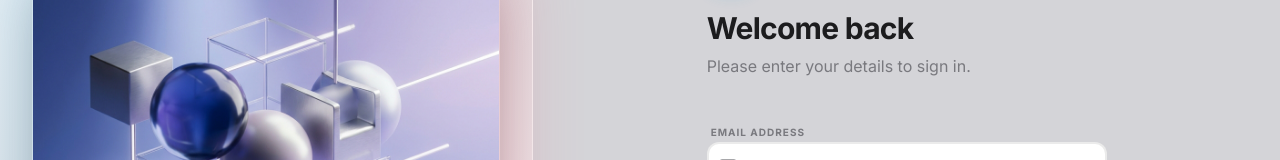
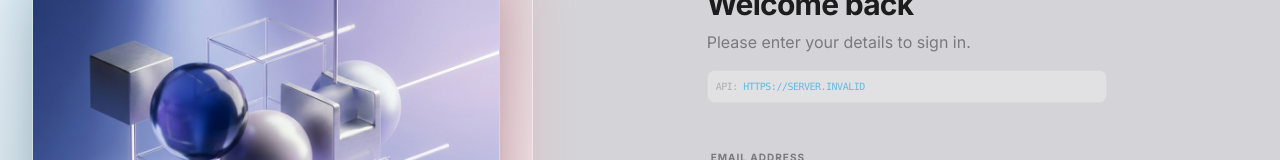
Before and after one commit to iamproms/project-atlas, a React (Vite) app in the folder frontend/: page /login in a window 1280 px wide. Shown: the part 210-370 px from the top of the page. Built offline with nearby package versions, Linux system fonts and the light colour scheme; no server answers.

Commit message:
Fix: Add SPA routing, sanitize API URL, and add debug indicator

```diff
--- a/frontend/src/api/client.js
+++ b/frontend/src/api/client.js
@@ -1,7 +1,10 @@
 import axios from 'axios';
 
+const rawBaseUrl = import.meta.env.VITE_API_URL || 'http://localhost:8000';
+const baseURL = rawBaseUrl.endsWith('/') ? rawBaseUrl.slice(0, -1) : rawBaseUrl;
+
 const api = axios.create({
-    baseURL: import.meta.env.VITE_API_URL || 'http://localhost:8000',
+    baseURL,
 });
 
 console.log('[Atlas API] Base URL:', api.defaults.baseURL);
--- a/frontend/src/pages/LoginPage.jsx
+++ b/frontend/src/pages/LoginPage.jsx
@@ -64,6 +64,11 @@ export default function LoginPage() {
                         </div>
                         <h2 className="text-3xl font-bold tracking-tight mb-2">Welcome back</h2>
                         <p className="text-text-secondary">Please enter your details to sign in.</p>
+
+                        {/* Connection Debug Info */}
+                        <div className="mt-4 p-2 bg-surface/30 border border-border-subtle/50 rounded-lg text-[10px] uppercase tracking-tighter font-mono text-text-secondary/50">
+                            API: <span className="text-primary/70">{import.meta.env.VITE_API_URL || 'http://localhost:8000 (LOCAL)'}</span>
+                        </div>
                     </div>
 
                     <form onSubmit={handleSubmit} className="space-y-6">
--- a/frontend/src/pages/RegisterPage.jsx
+++ b/frontend/src/pages/RegisterPage.jsx
@@ -1,6 +1,6 @@
 import React, { useState } from 'react';
 import { useNavigate, Link } from 'react-router-dom';
-import axios from 'axios';
+import api from '../api/client';
 import loginHero from '../assets/login-hero.png';
 import { ArrowRight, Lock, Mail, User } from 'lucide-react';
 
@@ -17,7 +17,7 @@ export default function RegisterPage() {
         setError('');
         setIsLoading(true);
         try {
-            await axios.post(`${import.meta.env.VITE_API_URL || 'http://localhost:8000'}/auth/register`, {
+            await api.post('/auth/register', {
                 email,
                 password,
                 full_name: fullName
```
Also changed, not shown: frontend/vercel.json (added).
